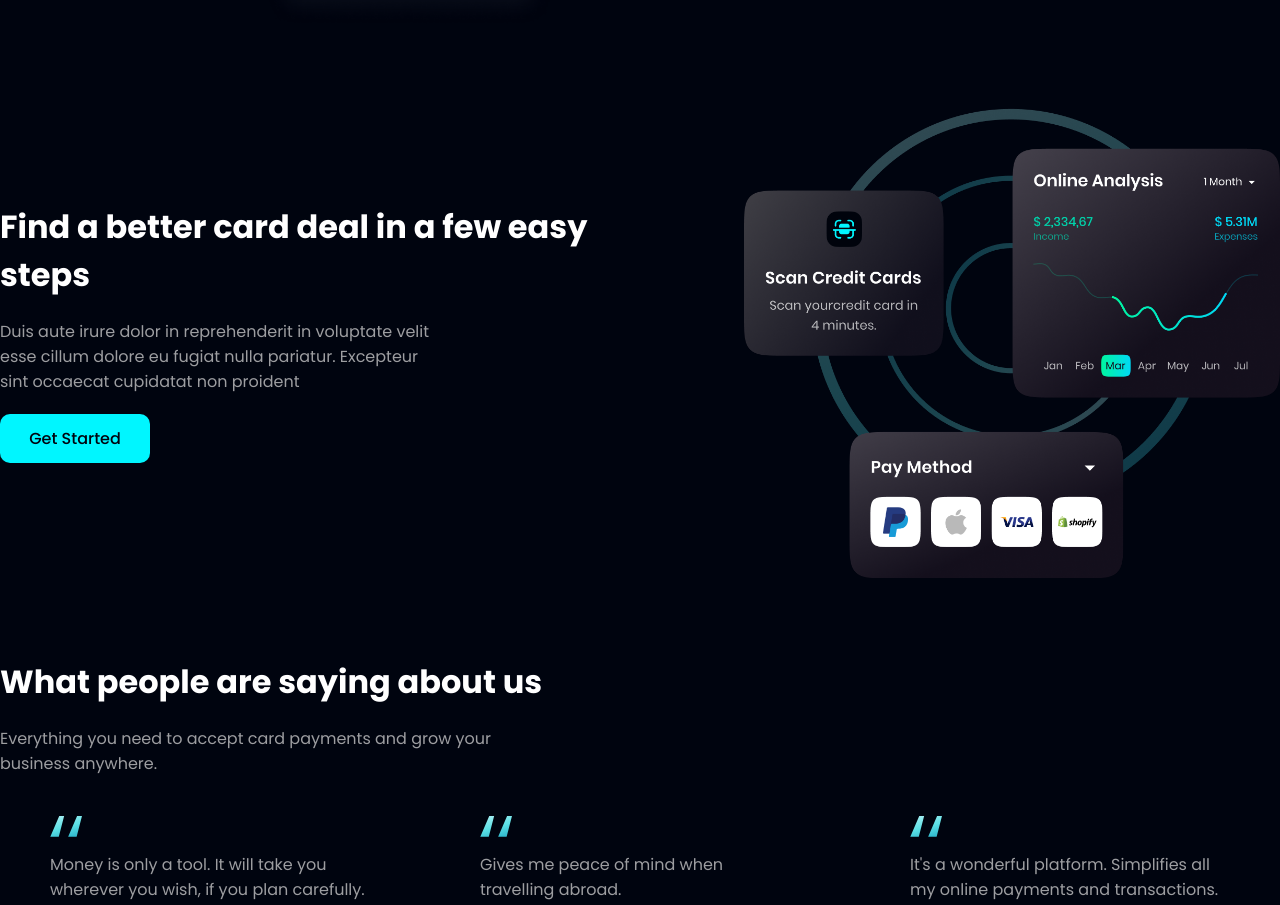
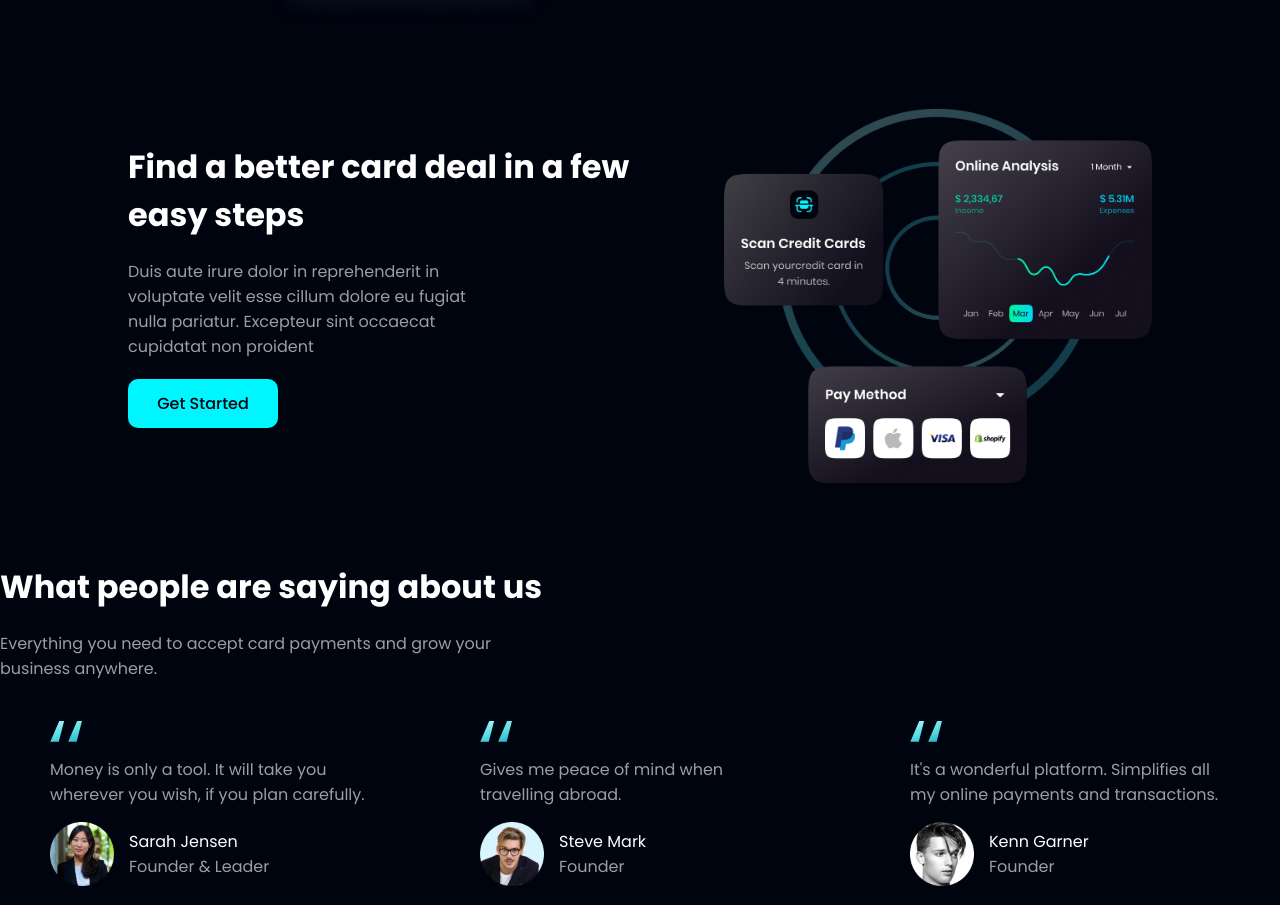
Before and after one commit to ChrisEs146/Bank-Landing, a React (Vite) app: page / in a window 1280 px wide. Shown: the part 1496-2401 px from the top of the page. Built offline with nearby package versions, Linux system fonts and the light colour scheme.

Commit message:
Add: center-elem util class to section

```diff
--- a/src/Components/Deals/Deals.tsx
+++ b/src/Components/Deals/Deals.tsx
@@ -3,7 +3,7 @@ import StartButton from "../SubComponents/StartButton";
 import "./Deals.css";
 function Deals() {
   return (
-    <section className="deals" id="deals">
+    <section className="deals center-elem" id="deals">
       <header className="deals__header text-center">
         <h2 className="dynamic-h2">{DEALS.title}</h2>
         <p className="dynamic-p">{DEALS.content}</p>
```
